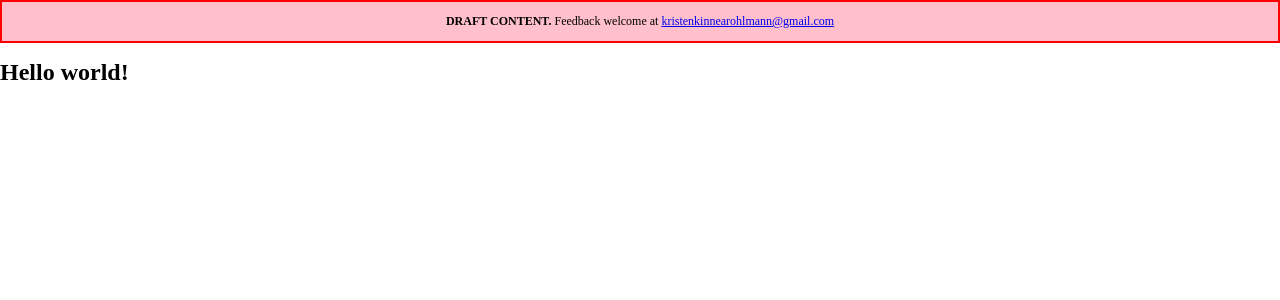
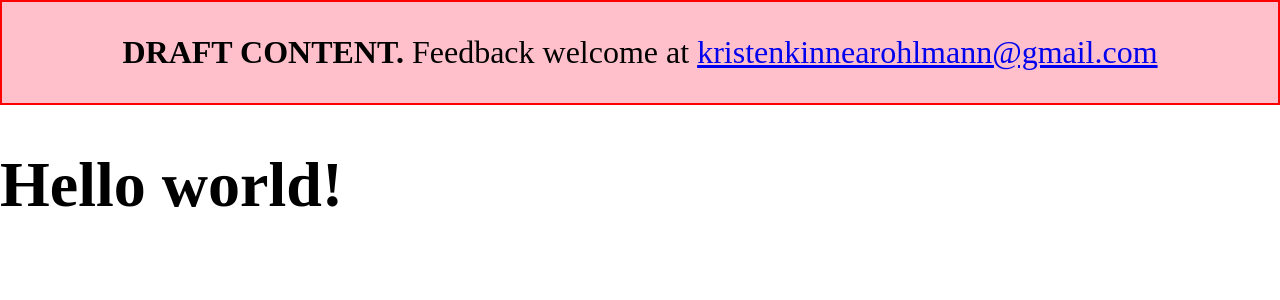
Before and after one commit to kristenkinnearohlmann/instrument-fingering-charts, a SvelteKit app: page / in a window 1280 px wide. Shown: the top 300 px of the page. Built offline with nearby package versions, Linux system fonts and the light colour scheme.

Commit message:
Adjust PageHeader

```diff
--- a/src/routes/+page.svelte
+++ b/src/routes/+page.svelte
@@ -19,4 +19,10 @@
 		font-size: 0.75rem;
 		margin: 0 auto;
 	}
+
+	@media only screen and (min-width: 768px) {
+		:global(body) {
+			font-size: 2rem;
+		}
+	}
 </style>
```
